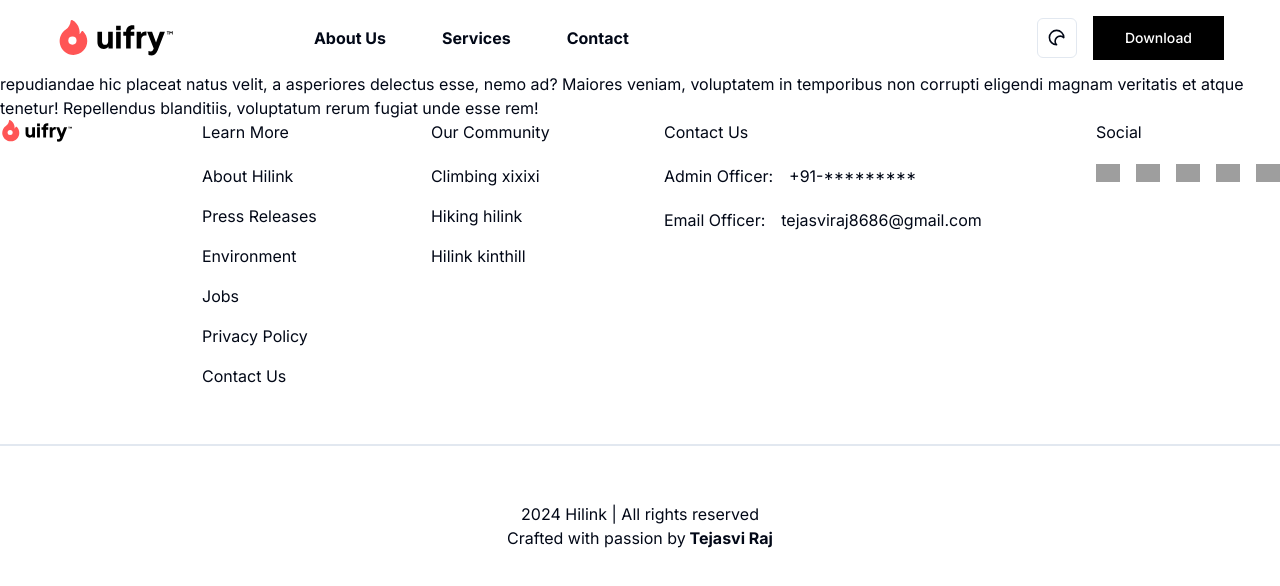
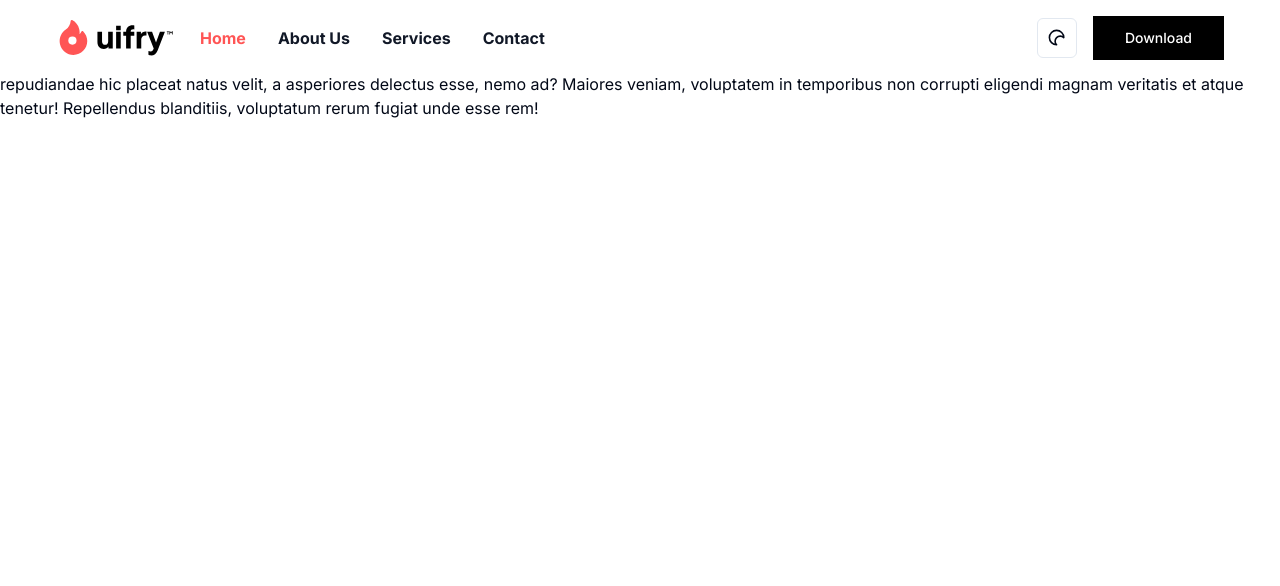
Before and after one commit to tejasvi8686/Responsive-App-Landing-Page-Design, a Next.js app: page / in a window 1280 px wide. Shown: the top 586 px of the page. Built offline with nearby package versions, Linux system fonts and the light colour scheme; grey boxes are pictures that could not be loaded.

Commit message:
navbar done

```diff
--- a/components/Footer.tsx
+++ b/components/Footer.tsx
@@ -1,92 +1,11 @@
-import { FOOTER_CONTACT_INFO, FOOTER_LINKS, SOCIALS } from "@/constants";
-import Image from "next/image";
-import Link from "next/link";
-import Logo from "@/public/assets/logo.svg"
-import React from "react";
+import React from 'react'
 
 const Footer = () => {
   return (
-    <footer className="flexCenter mb-24">
-      <div className="padding-container max-container flex w-full flex-col gap-14">
-        <div className="flex flex-col items-start justify-center gap-[10%] md:flex-row">
-          <Link href="/" className="mb-10">
-            <Image src={Logo} alt="logo" width={74} height={29} loading="lazy" />
-          </Link>
+    <div>
 
-          <div className="flex flex-wrap gap-10 sm:justify-between md:flex-1">
-            {FOOTER_LINKS.map((columns) => (
-              <FooterColumn title={columns.title}>
-                <ul className="regular-14 flex flex-col gap-4 text-gray-30">
-                  {columns.links.map((link) => (
-                    <Link href="/" key={link}>
-                      {link}
-                    </Link>
-                  ))}
-                </ul>
-              </FooterColumn>
-            ))}
+    </div>
+  )
+}
 
-            <div className="flex flex-col gap-5">
-              <FooterColumn title={FOOTER_CONTACT_INFO.title}>
-                {FOOTER_CONTACT_INFO.links.map((link) => (
-                  <Link
-                    href="/"
-                    key={link.label}
-                    className="flex gap-4 md:flex-col lg:flex-row"
-                  >
-                    <p className="whitespace-nowrap">{link.label}:</p>
-                    <p className="medium-14 whitespace-nowrap text-blue-70">
-                      {link.value}
-                    </p>
-                  </Link>
-                ))}
-              </FooterColumn>
-            </div>
-
-            <div className="flex flex-col gap-5">
-              <FooterColumn title={SOCIALS.title}>
-                <ul className="regular-14 flex gap-4 text-gray-30">
-                  {SOCIALS.links.map((link) => (
-                    <Link href="/" key={link}>
-                      <Image src={link} alt="logo" width={24} height={24} />
-                    </Link>
-                  ))}
-                </ul>
-              </FooterColumn>
-            </div>
-          </div>
-        </div>
-
-        <div className="border bg-gray-20" />
-        <div className="leading-6">
-          <p className="regular-14 w-full text-center text-gray-30">
-            2024 Hilink | All rights reserved
-          </p>
-          <p className="regular-14 w-full text-center text-gray-30">
-            Crafted with passion by
-            <Link className="font-bold" href="https://tejasviraj.vercel.app/">
-              {" "}
-              Tejasvi Raj
-            </Link>
-          </p>
-        </div>
-      </div>
-    </footer>
-  );
-};
-
-type FooterColumnProps = {
-  title: string;
-  children: React.ReactNode;
-};
-
-const FooterColumn = ({ title, children }: FooterColumnProps) => {
-  return (
-    <div className="flex flex-col gap-5">
-      <h4 className="bold-18 whitespace-nowrap">{title}</h4>
-      {children}
-    </div>
-  );
-};
-
-export default Footer;
+export default Footer
--- a/components/Navbar.tsx
+++ b/components/Navbar.tsx
@@ -1,10 +1,37 @@
-'use client'
+"use client";
 import Image from "next/image";
 import Link from "next/link";
 import React, { useState } from "react";
 import ThemeSwitcher from "./ThemeSwitcher";
 import Logo from "@/public/assets/logo.svg";
-import { navItems } from "@/constants/index";
+
+const navItems = [
+  {
+    href: "/",
+    text: "Home",
+    className:
+      "block py-2 px-3 text-base text-white bg-[#FF5555] rounded md:bg-transparent md:text-[#FF5555] md:p-0 md:dark:text-red-500 font-bold",
+    ariaCurrent: "page",
+  },
+  {
+    href: "/",
+    text: "About Us",
+    className:
+      "block py-2 px-3 text-base text-gray-900 rounded hover:bg-gray-100 md:hover:bg-transparent md:hover:text-[#FF5555] md:p-0 md:dark:hover:text-red-500 dark:text-white dark:hover:bg-gray-700 dark:hover:text-white md:dark:hover:bg-transparent dark:border-gray-700 font-bold",
+  },
+  {
+    href: "/",
+    text: "Services",
+    className:
+      "block py-2 px-3 text-base text-gray-900 rounded hover:bg-gray-100 md:hover:bg-transparent md:hover:text-[#FF5555] md:p-0 md:dark:hover:text-red-500 dark:text-white dark:hover:bg-gray-700 dark:hover:text-white md:dark:hover:bg-transparent dark:border-gray-700 font-bold",
+  },
+  {
+    href: "/",
+    text: "Contact",
+    className:
+      "block py-2 px-3 text-base text-gray-900 rounded hover:bg-gray-100 md:hover:bg-transparent md:hover:text-[#FF5555] md:p-0 md:dark:hover:text-red-500 dark:text-white dark:hover:bg-gray-700 dark:hover:text-white md:dark:hover:bg-transparent dark:border-gray-700 font-bold",
+  },
+];
 
 const Navbar: React.FC = () => {
   const [isMenuOpen, setIsMenuOpen] = useState(false);
@@ -21,7 +48,7 @@ const Navbar: React.FC = () => {
             href="https://flowbite.com/"
             className="flex items-center space-x-3 rtl:space-x-reverse"
           >
-            <Image src={Logo} alt="Flowbite Logo" height={38} width={120} loading="lazy" />
+            <Image src={Logo} alt="Flowbite Logo" height={38} width={120} />
           </Link>
           <ul className="hidden md:flex space-x-8 rtl:space-x-reverse">
             {navItems.map((item, index) => (
--- a/constants/index.ts
+++ b/constants/index.ts
@@ -26,41 +26,3 @@ export const navItems = [
       "block py-2 px-3 text-base text-gray-900 rounded hover:bg-gray-100 md:hover:bg-transparent md:hover:text-[#FF5555] md:p-0 md:dark:hover:text-red-500 dark:text-white dark:hover:bg-gray-700 dark:hover:text-white md:dark:hover:bg-transparent dark:border-gray-700 font-bold",
   },
 ];
-
-//footer
-export const FOOTER_LINKS = [
-  {
-    title: 'Learn More',
-    links: [
-      'About Hilink',
-      'Press Releases',
-      'Environment',
-      'Jobs',
-      'Privacy Policy',
-      'Contact Us',
-    ],
-  },
-  {
-    title: 'Our Community',
-    links: ['Climbing xixixi', 'Hiking hilink', 'Hilink kinthill'],
-  },
-];
-
-export const FOOTER_CONTACT_INFO = {
-  title: 'Contact Us',
-  links: [
-    { label: 'Admin Officer', value: '+91-*********' },
-    { label: 'Email Officer', value: 'tejasviraj8686@gmail.com' },
-  ],
-};
-
-export const SOCIALS = {
-  title: 'Social',
-  links: [
-    '/facebook.svg',
-    '/instagram.svg',
-    '/twitter.svg',
-    '/youtube.svg',
-    '/wordpress.svg',
-  ],
-};
```
